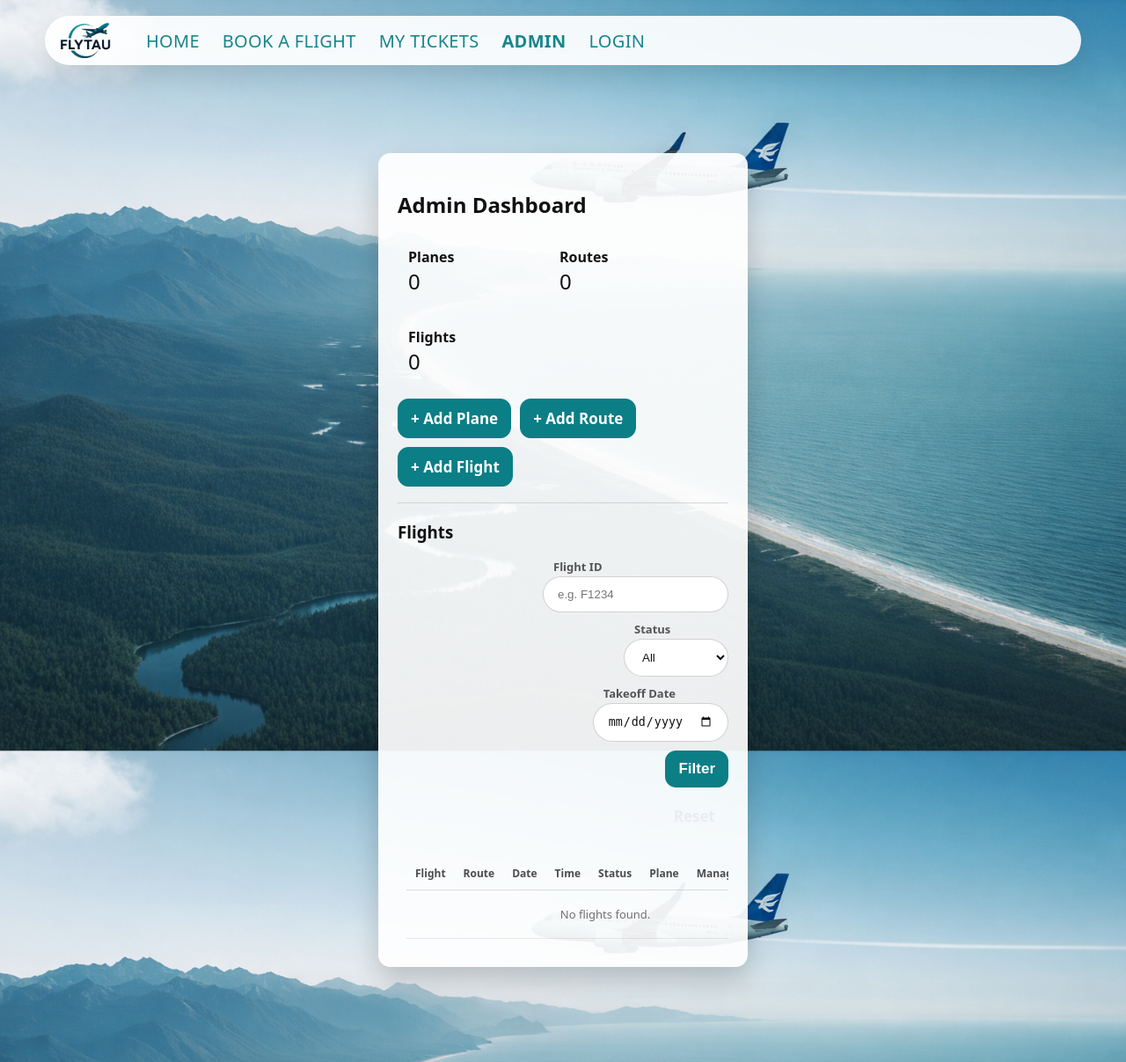
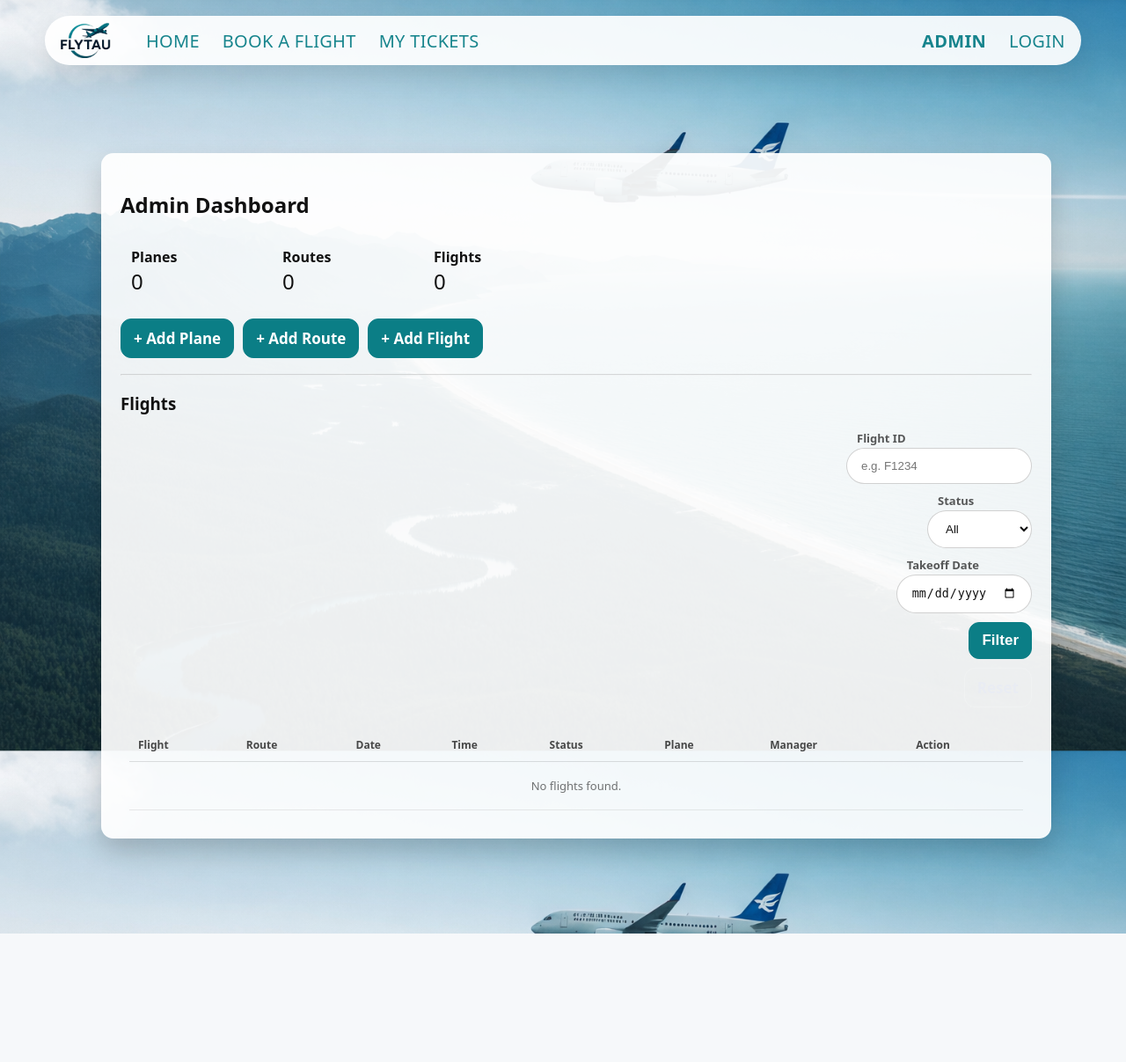
Before and after one commit to yardenaruch-source/InformationSystems, a Flask app: page /admin in a window 1280 px wide. Shown: the whole page at 88% size. After the commit the page ends 1061 px from the top, so only its background shows below. Run offline with Flask 3, Linux system fonts and the light colour scheme; data that the repository does not hold is empty.

Commit message:
update admin html, css

```diff
--- a/static/css/style.css
+++ b/static/css/style.css
@@ -95,8 +95,9 @@ main.container{
   display: flex;
   align-items: center;
   gap: 26px;           /* spacing between buttons */
-  flex-wrap: wrap;
+  flex-wrap: nowrap;
   margin-left: 10px;   /* pushes links a bit away from logo */
+  width: 100%;
 }
 
 .nav-right{
--- a/templates/admin.html
+++ b/templates/admin.html
@@ -2,7 +2,7 @@
 {% block title %}Admin{% endblock %}
 
 {% block content %}
-<section class="board narrow-board">
+<section class="board">
   <h2>Admin Dashboard</h2>
 
   <div style="display:flex; gap:12px; flex-wrap:wrap; margin-top:10px;">
```
